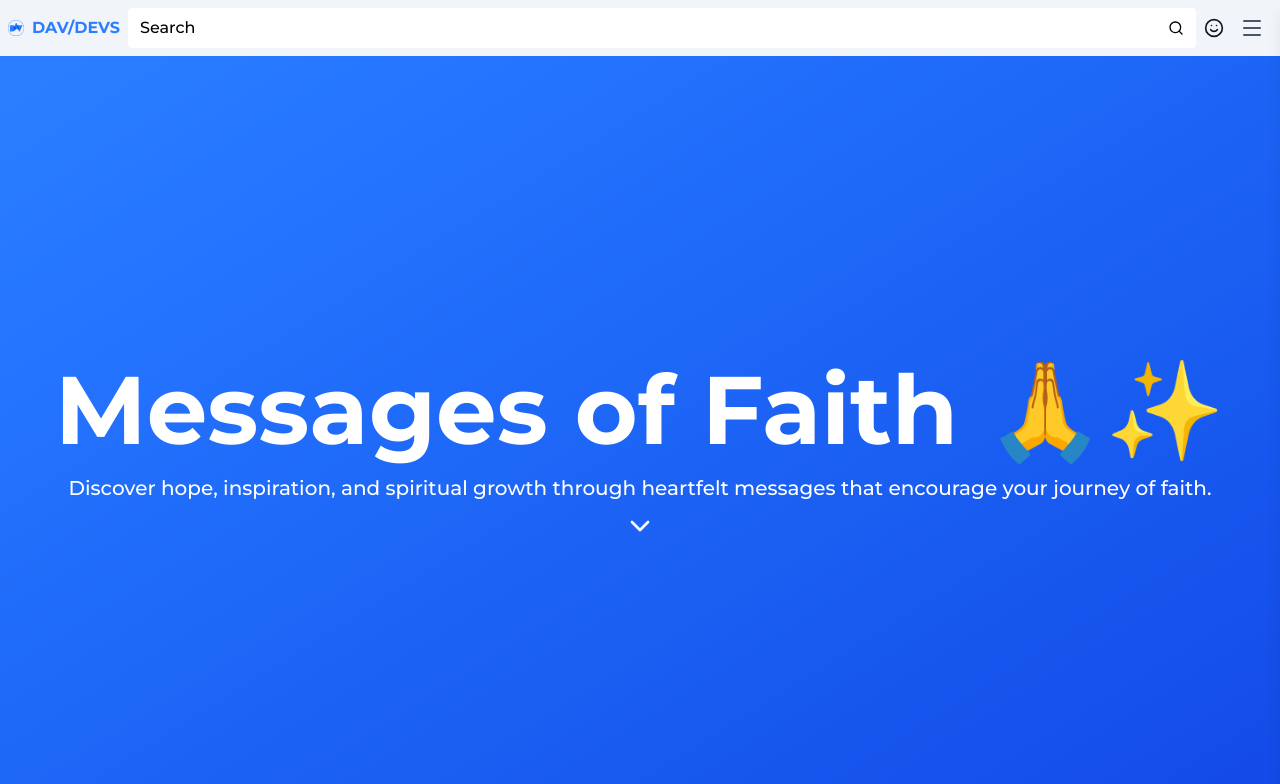
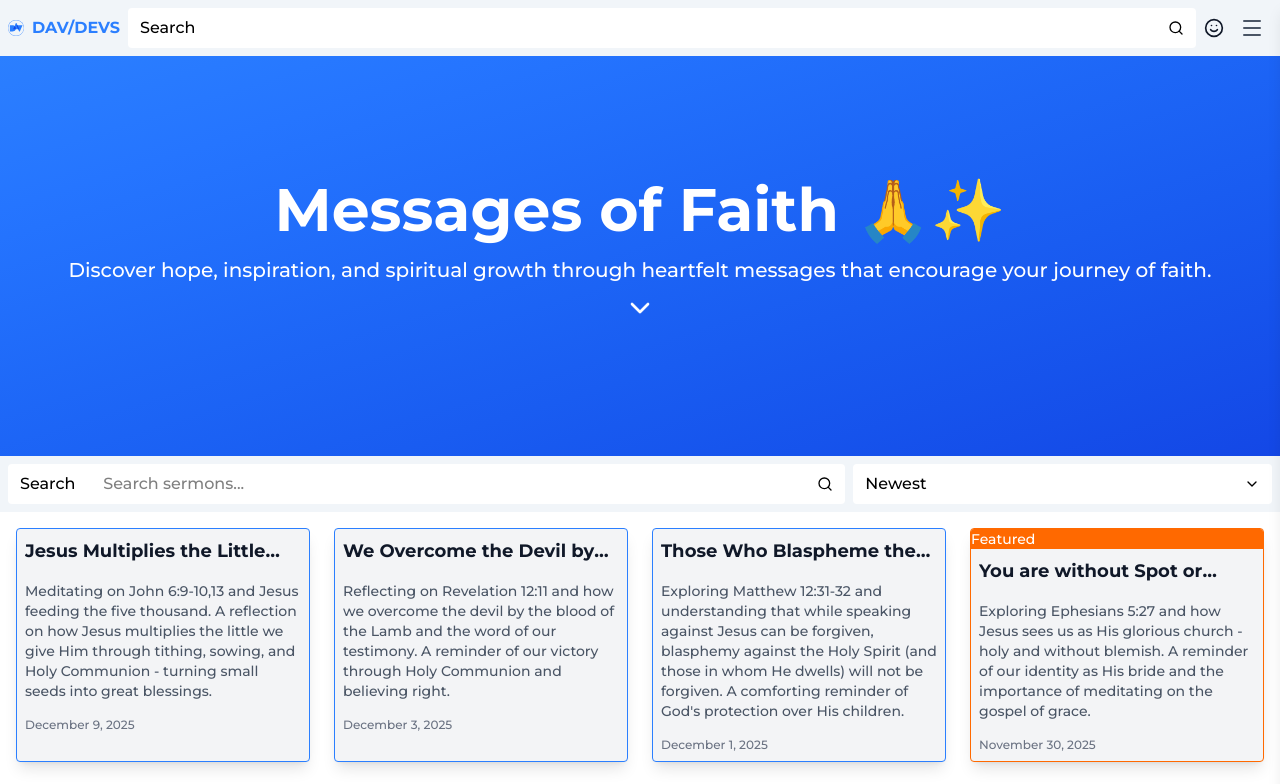
Before and after one commit to davinaleong/proj-davdevs-2025, a Next.js app: page /faith in a window 1280 px wide. Shown: the top 784 px of the page. Built offline with nearby package versions, Linux system fonts and the light colour scheme.

Commit message:
Enabled height variants for the HeroSection component

```diff
--- a/app/components/HeroSection.tsx
+++ b/app/components/HeroSection.tsx
@@ -8,6 +8,7 @@ interface HeroProps {
     showArrow?: boolean;
     arrowHref?: string;
     variant?: "gradient" | "responsive";
+    height?: "full" | "half";
     id?: string;
 }
 
@@ -17,6 +18,7 @@ export default function HeroSection({
     showArrow = true,
     arrowHref = "#",
     variant = "gradient",
+    height = "full",
     id
 }: HeroProps) {
 
@@ -31,8 +33,18 @@ export default function HeroSection({
         }
     };
 
+    const getHeightClasses = () => {
+        switch (height) {
+            case "half":
+                return "min-h-[50vh]";
+            case "full":
+            default:
+                return "min-h-screen";
+        }
+    };
+
     return (
-      <section id={id} className={`min-h-screen grid place-items-center p-4 ${getVariantClasses()} ${className}`}>
+      <section id={id} className={`${getHeightClasses()} grid place-items-center p-4 ${getVariantClasses()} ${className}`}>
         <div className="container mx-auto text-center flow">
           {children}
           {showArrow && (
--- a/app/components/sections/faith/FaithHeroSection.tsx
+++ b/app/components/sections/faith/FaithHeroSection.tsx
@@ -2,9 +2,9 @@ import HeroSection from "../../HeroSection"
 
 export default function FaithHeroSection() {
     return (
-        <HeroSection variant="gradient">
+        <HeroSection variant="gradient" height="half">
             <div className="flow">
-                <h1 className="text-4xl lg:text-8xl font-bold">Messages of Faith 🙏✨</h1>
+                <h1 className="text-3xl lg:text-6xl font-bold">Messages of Faith 🙏✨</h1>
                 <p className="lg:text-xl">Discover hope, inspiration, and spiritual growth through heartfelt messages that encourage your journey of faith.</p>
             </div>
         </HeroSection>
```
